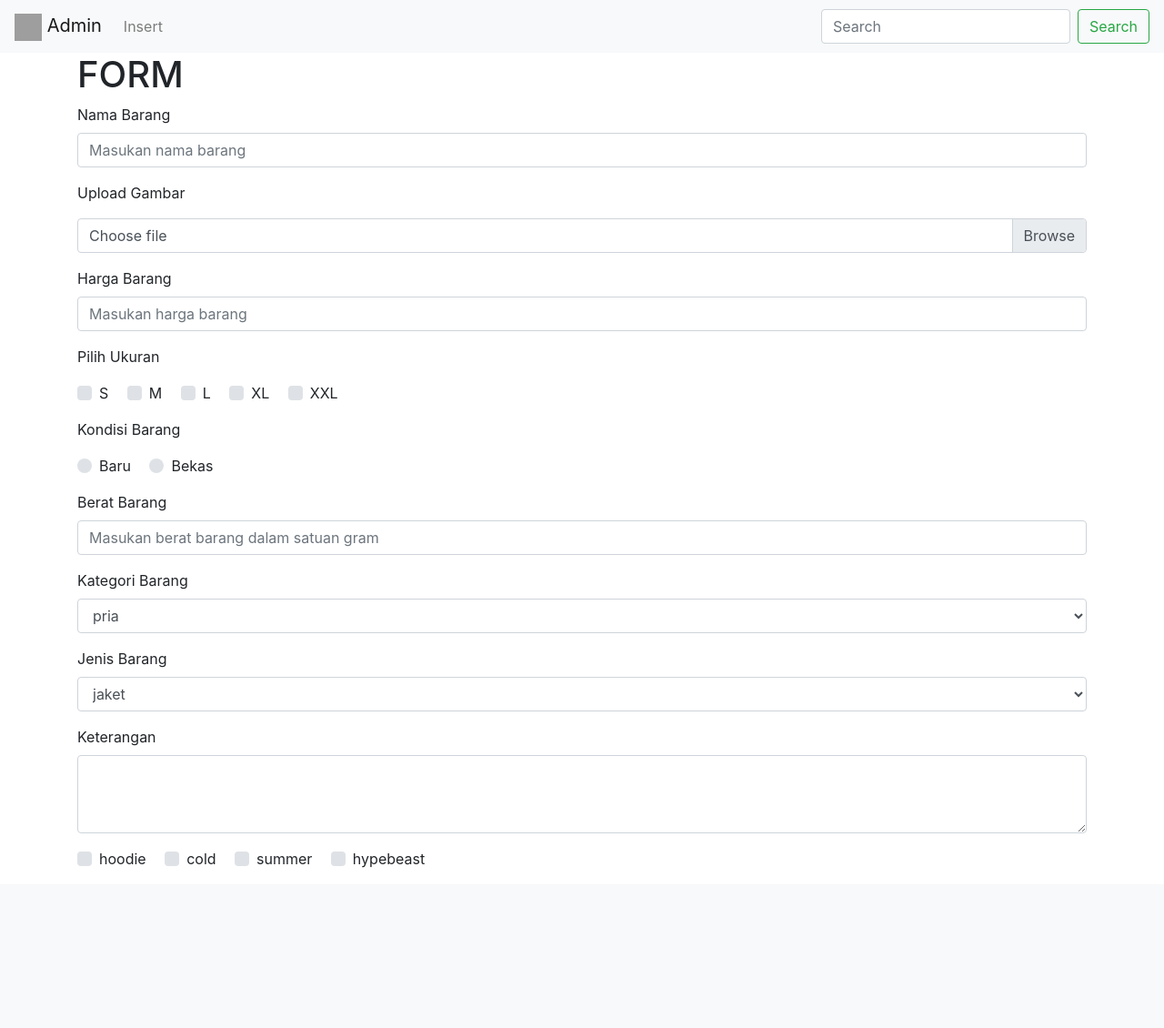
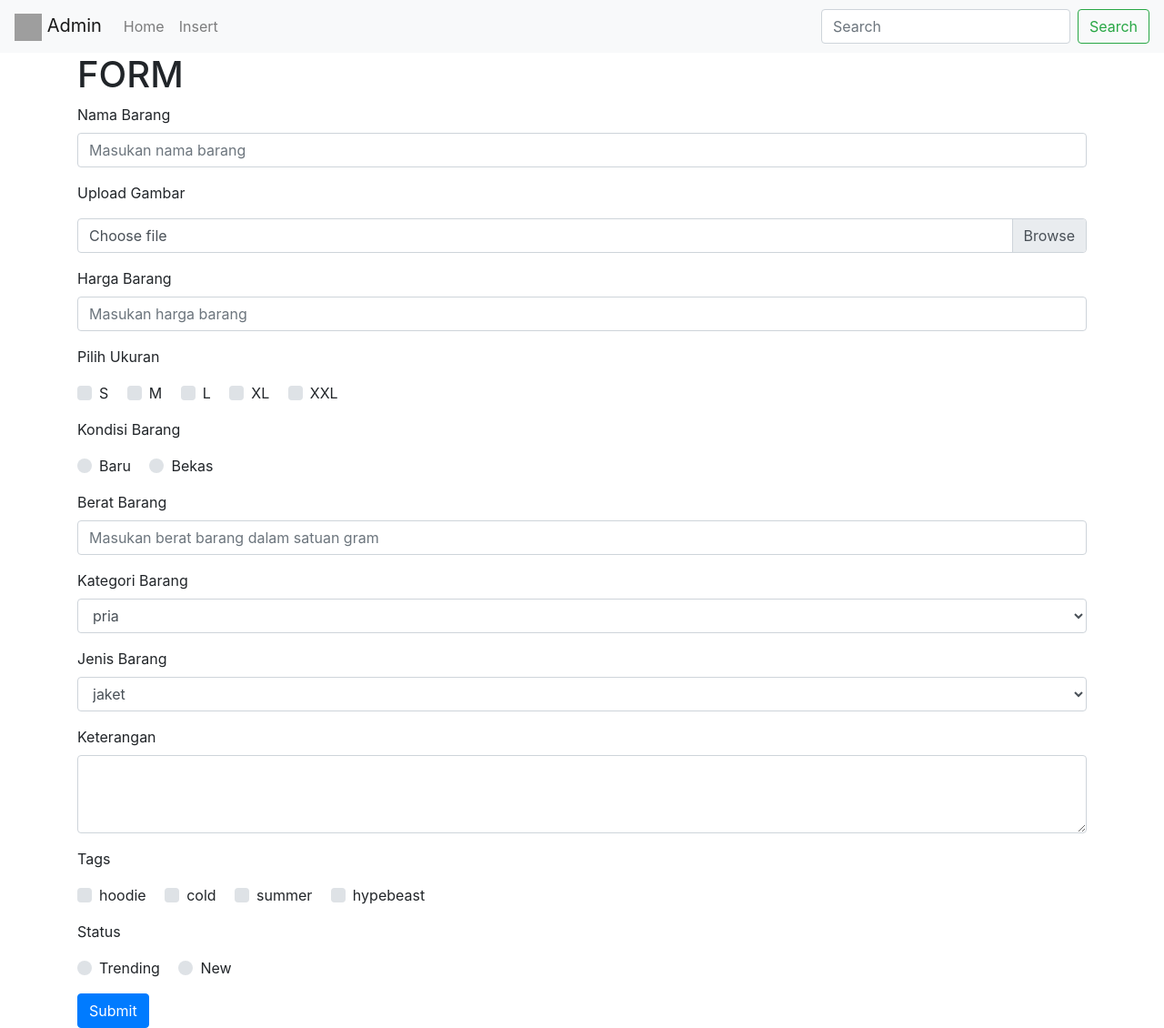
Before and after one commit to ChristanFarel/ProgwebUAS, a PHP site: page /form.php in a window 1280 px wide. Shown: the whole page at 91% size. Before the commit the page ends 954 px from the top, so only its background shows below. Run offline with PHP 8.4, Linux system fonts and the light colour scheme; grey boxes are pictures that could not be loaded.

Commit message:
form inset sudah jadi

```diff
--- a/form.php
+++ b/form.php
@@ -1,5 +1,33 @@
 <?php
+ini_set('display_errors', 1);
+ini_set('display_startup_errors', 1);
+error_reporting(E_ALL);
 require "function.php";
+
+if (isset($_POST["submit"])) {
+    $nama = $_POST["nama"];
+    $file_gambar = $_FILES["gambar"];
+    $harga = $_POST["harga"];
+    $ukuran = implode(", ", $_POST["ukuran"]);
+    $kondisi = $_POST["kondisi"] == "baru";
+    $berat = $_POST["berat"];
+    $kategori = $_POST["kategori"];
+    $jenis = $_POST["jenis"];
+    $keterangan = $_POST["keterangan"];
+    $tags = implode(", ", $_POST["tags"]);
+    $status = $_POST["status"];
+
+    $path = "image/" . $status . "/" . time() . ".jpg";
+
+    $queryInsert = "INSERT INTO barang VALUES(DEFAULT, '$nama', '$path',
+    '$harga', '$ukuran', '$kondisi', '$berat', '$kategori', '$jenis',
+    '$keterangan', '$tags');";
+
+    if (mysqli_query($conn, $queryInsert)) {
+        move_uploaded_file($file_gambar["tmp_name"], $path);
+        echo "berhasil";
+    }
+}
 ?>
 
 <!DOCTYPE html>
@@ -15,7 +43,7 @@ require "function.php";
 
 <body>
     <nav class="navbar navbar-expand-lg navbar-light bg-light">
-        <a class="navbar-brand" href="#">
+        <a class="navbar-brand" href="admin.php">
             <img src="backup_item/b.png" width="30" height="30" alt="">
             Admin
         </a>
@@ -25,6 +53,10 @@ require "function.php";
 
         <div class="collapse navbar-collapse" id="navbarSupportedContent">
             <ul class="navbar-nav mr-auto">
+                <li class="nav-item">
+                    <a class="nav-link" href="index.php">Home</a>
+                </li>
+
                 <li class="nav-item">
                     <a class="nav-link" href="form.php">Insert</a>
                 </li>
@@ -47,8 +79,8 @@ require "function.php";
             <div class="form-group">
                 <p>Upload Gambar</p>
                 <div class="custom-file">
-                    <input type="file" class="custom-file-input" id="input-gambar">
-                    <label class="custom-file-label" for="input-gambar" name="gambar">Choose file</label>
+                    <input type="file" class="custom-file-input" id="input-gambar" name="gambar">
+                    <label class="custom-file-label" for="input-gambar">Choose file</label>
                 </div>
             </div>
 
@@ -60,35 +92,35 @@ require "function.php";
             <div class="form-group">
                 <p>Pilih Ukuran</p>
                 <div class="custom-control custom-checkbox custom-control-inline">
-                    <input type="checkbox" class="custom-control-input" id="ukuran-S" value="S">
-                    <label class="custom-control-label" for="ukuran-S" name="ukuran[]">S</label>
+                    <input type="checkbox" class="custom-control-input" id="ukuran-S" name="ukuran[]" value="S">
+                    <label class="custom-control-label" for="ukuran-S">S</label>
                 </div>
 
                 <div class="custom-control custom-checkbox custom-control-inline">
-                    <input type="checkbox" class="custom-control-input" id="ukuran-M" value="M">
-                    <label class="custom-control-label" for="ukuran-M" name="ukuran[]">M</label>
+                    <input type="checkbox" class="custom-control-input" id="ukuran-M" name="ukuran[]" value="M">
+                    <label class="custom-control-label" for="ukuran-M">M</label>
                 </div>
 
                 <div class="custom-control custom-checkbox custom-control-inline">
-                    <input type="checkbox" class="custom-control-input" id="ukuran-L" value="L">
-                    <label class="custom-control-label" for="ukuran-L" name="ukuran[]">L</label>
+                    <input type="checkbox" class="custom-control-input" id="ukuran-L" name="ukuran[]" value="L">
+                    <label class="custom-control-label" for="ukuran-L">L</label>
                 </div>
 
                 <div class="custom-control custom-checkbox custom-control-inline">
-                    <input type="checkbox" class="custom-control-input" id="ukuran-XL" value="XL">
-                    <label class="custom-control-label" for="ukuran-XL" name="ukuran[]">XL</label>
+                    <input type="checkbox" class="custom-control-input" id="ukuran-XL" name="ukuran[]" value="XL">
+                    <label class="custom-control-label" for="ukuran-XL">XL</label>
                 </div>
 
                 <div class="custom-control custom-checkbox custom-control-inline">
-                    <input type="checkbox" class="custom-control-input" id="ukuran-XXL" value="XXL">
-                    <label class="custom-control-label" for="ukuran-XXL" name="ukuran[]">XXL</label>
+                    <input type="checkbox" class="custom-control-input" id="ukuran-XXL" name="ukuran[]" value="XXL">
+                    <label class="custom-control-label" for="ukuran-XXL">XXL</label>
                 </div>
             </div>
 
             <div class="form-group">
                 <p>Kondisi Barang</p>
                 <div class="custom-control custom-radio custom-control-inline">
-                    <input type="radio" id="input-baru" name="kondisi" class="custom-control-input">
+                    <input type="radio" id="input-baru" name="kondisi" class="custom-control-input" value="baru">
                     <label class="custom-control-label" for="input-baru">Baru</label>
                 </div>
                 <div class="custom-control custom-radio custom-control-inline">
@@ -99,7 +131,7 @@ require "function.php";
 
             <div class="form-group">
                 <label for="input-berat">Berat Barang</label>
-                <input class="form-control" type="number" placeholder="Masukan berat barang dalam satuan gram" id="input-berat" name="harga" step="0.01">
+                <input class="form-control" type="number" placeholder="Masukan berat barang dalam satuan gram" id="input-berat" name="berat" step="0.01">
             </div>
 
             <div class="form-group">
@@ -116,10 +148,10 @@ require "function.php";
             <div class="form-group">
                 <label for="input-jenis">Jenis Barang</label>
                 <select class="form-control" id="input-jenis" name="jenis">
-                    <option>jaket</option>
-                    <option>baju</option>
-                    <option>celana pendek</option>
-                    <option>celana panjang</option>
+                    <option value="jaket">jaket</option>
+                    <option value="baju">baju</option>
+                    <option value="celana pendek">celana pendek</option>
+                    <option value="celana panjang">celana panjang</option>
                 </select>
             </div>
 
@@ -129,26 +161,42 @@ require "function.php";
             </div>
 
             <div class="form-group">
+                <p>Tags</p>
                 <div class="custom-control custom-checkbox custom-control-inline">
-                    <input type="checkbox" class="custom-control-input" id="hoodie" value="hoodie">
-                    <label class="custom-control-label" for="hoodie" name="tags[]">hoodie</label>
+                    <input type="checkbox" class="custom-control-input" id="hoodie" name="tags[]" value="hoodie">
+                    <label class="custom-control-label" for="hoodie">hoodie</label>
                 </div>
 
                 <div class="custom-control custom-checkbox custom-control-inline">
-                    <input type="checkbox" class="custom-control-input" id="cold" value="cold">
-                    <label class="custom-control-label" for="cold" name="tags[]">cold</label>
+                    <input type="checkbox" class="custom-control-input" id="cold" name="tags[]" value="cold">
+                    <label class="custom-control-label" for="cold">cold</label>
                 </div>
 
                 <div class="custom-control custom-checkbox custom-control-inline">
-                    <input type="checkbox" class="custom-control-input" id="summer" value="summer">
-                    <label class="custom-control-label" for="summer" name="tags[]">summer</label>
+                    <input type="checkbox" class="custom-control-input" id="summer" name="tags[]" value="summer">
+                    <label class="custom-control-label" for="summer">summer</label>
                 </div>
 
                 <div class="custom-control custom-checkbox custom-control-inline">
-                    <input type="checkbox" class="custom-control-input" id="hypebeast" value="hypebeast">
-                    <label class="custom-control-label" for="hypebeast" name="tags[]">hypebeast</label>
+                    <input type="checkbox" class="custom-control-input" id="hypebeast" name="tags[]" value="hypebeast">
+                    <label class="custom-control-label" for="hypebeast">hypebeast</label>
+                </div>
+                <!-- tambah js untuk other biar bisa tambah banyak tags nya -->
+            </div>
+
+            <div class="form-group">
+                <p>Status</p>
+                <div class="custom-control custom-radio custom-control-inline">
+                    <input type="radio" id="trending" name="status" class="custom-control-input" value="trending">
+                    <label class="custom-control-label" for="trending">Trending</label>
+                </div>
+                <div class="custom-control custom-radio custom-control-inline">
+                    <input type="radio" id="new" name="status" class="custom-control-input" value="new">
+                    <label class="custom-control-label" for="new">New</label>
                 </div>
             </div>
+
+            <button type="submit" class="btn btn-primary" name="submit" value="submit">Submit</button>
         </form>
     </div>
 </body>
```
Also changed, not shown: admin.php (+26 -8 lines), image/new/1622646444.jpg (added), image/new/1622646752.jpg (added), image/trending/1622646891.jpg (added).
